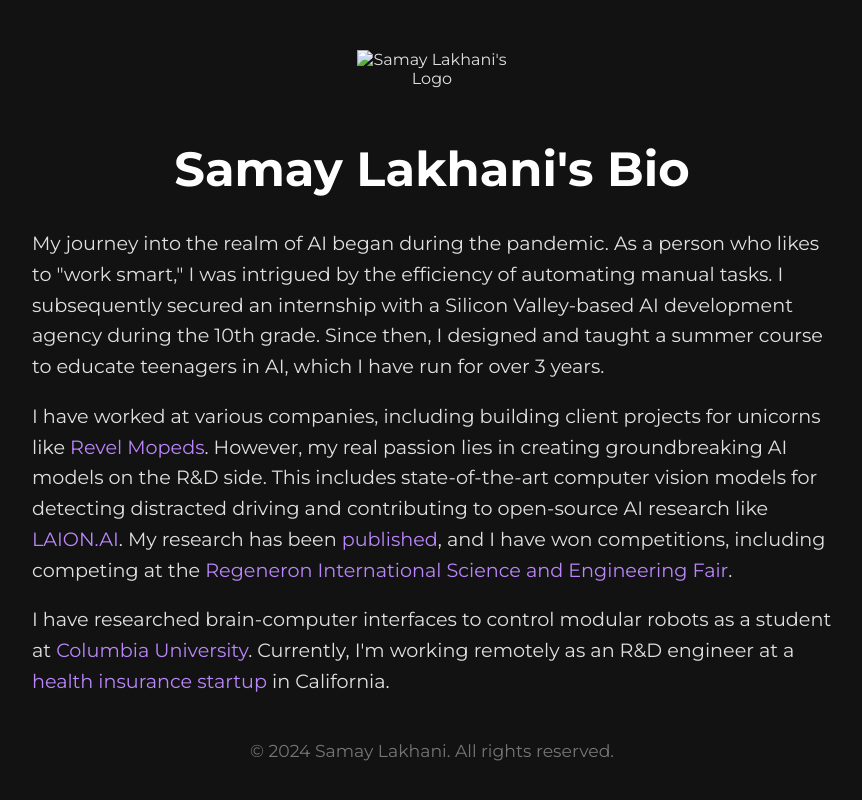
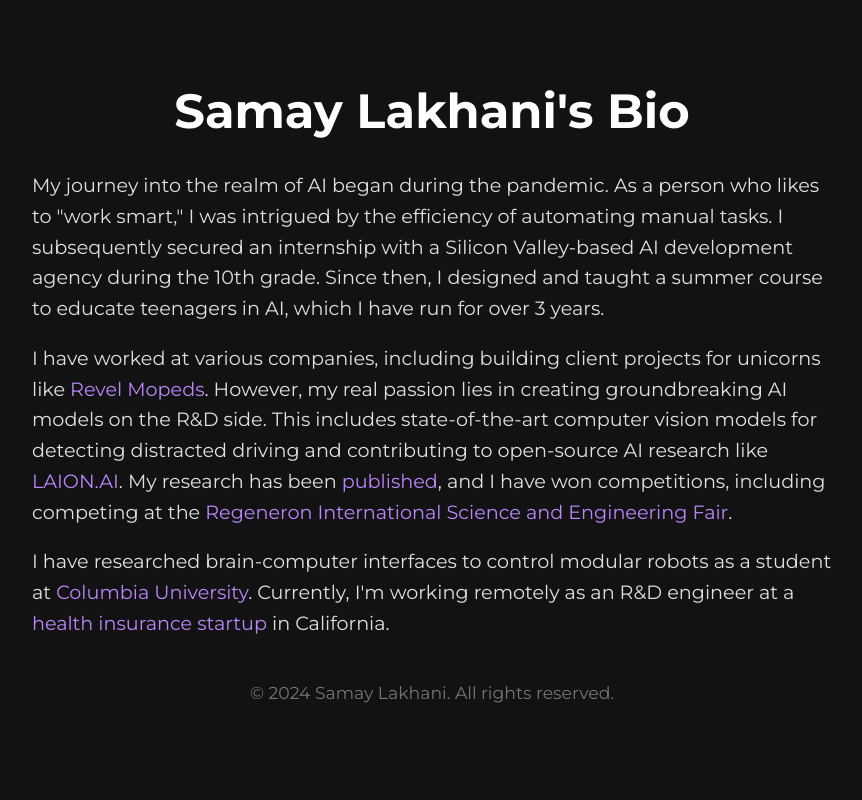
Before and after one commit to BlockchainRev/blockchainrev.github.com, a plain HTML site: page index.html in a window 1280 px wide. Shown: the whole page, without its empty margins (208-1070 px from the left). Drawn offline with Linux system fonts and the light colour scheme.

Commit message:
Remove iamge

```diff
--- a/index.html
+++ b/index.html
@@ -66,10 +66,6 @@
     </style>
 </head>
 <body>
-    <div class="logo">
-        <!-- Replace 'your-logo.png' with your actual logo image if available -->
-        <img src="your-logo.png" alt="Samay Lakhani's Logo">
-    </div>
 
     <h1>Samay Lakhani's Bio</h1>
     <div class="content">
```
